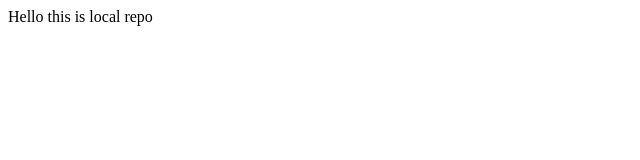
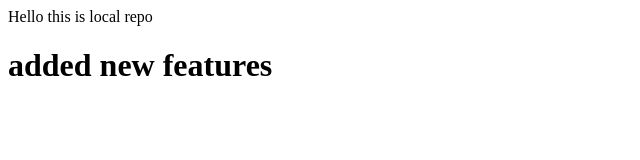
Before and after one commit to Electra89/database, a plain HTML site: page index.html in a window 1280 px wide. Shown: the whole page, without its empty margins (0-640 px from the left). Drawn offline with Linux system fonts and the light colour scheme.

Commit message:
added in feature 1

```diff
--- a/index.html
+++ b/index.html
@@ -1 +1,2 @@
 <p>Hello this is local repo</p>
+<h1>added new features</h1>
```
